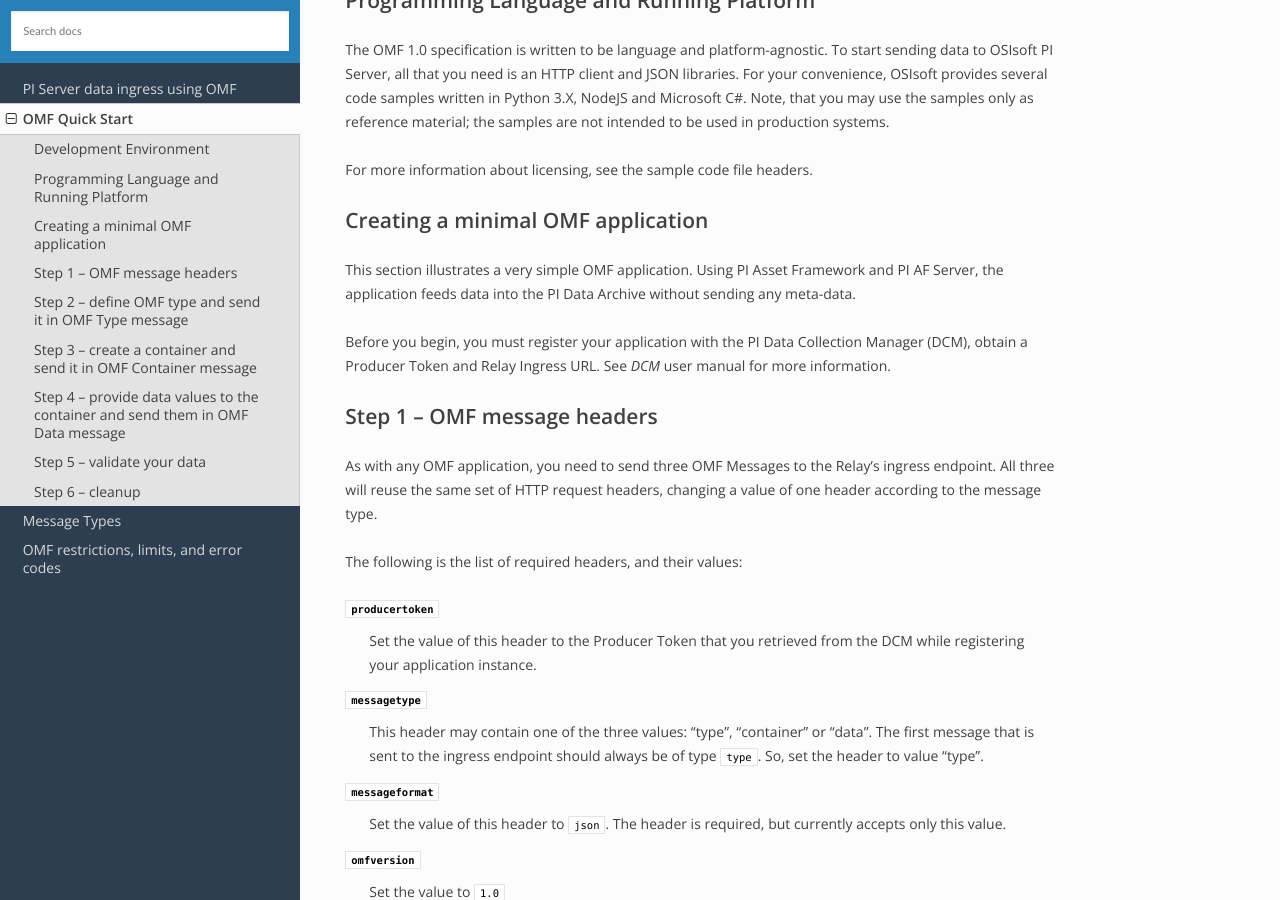
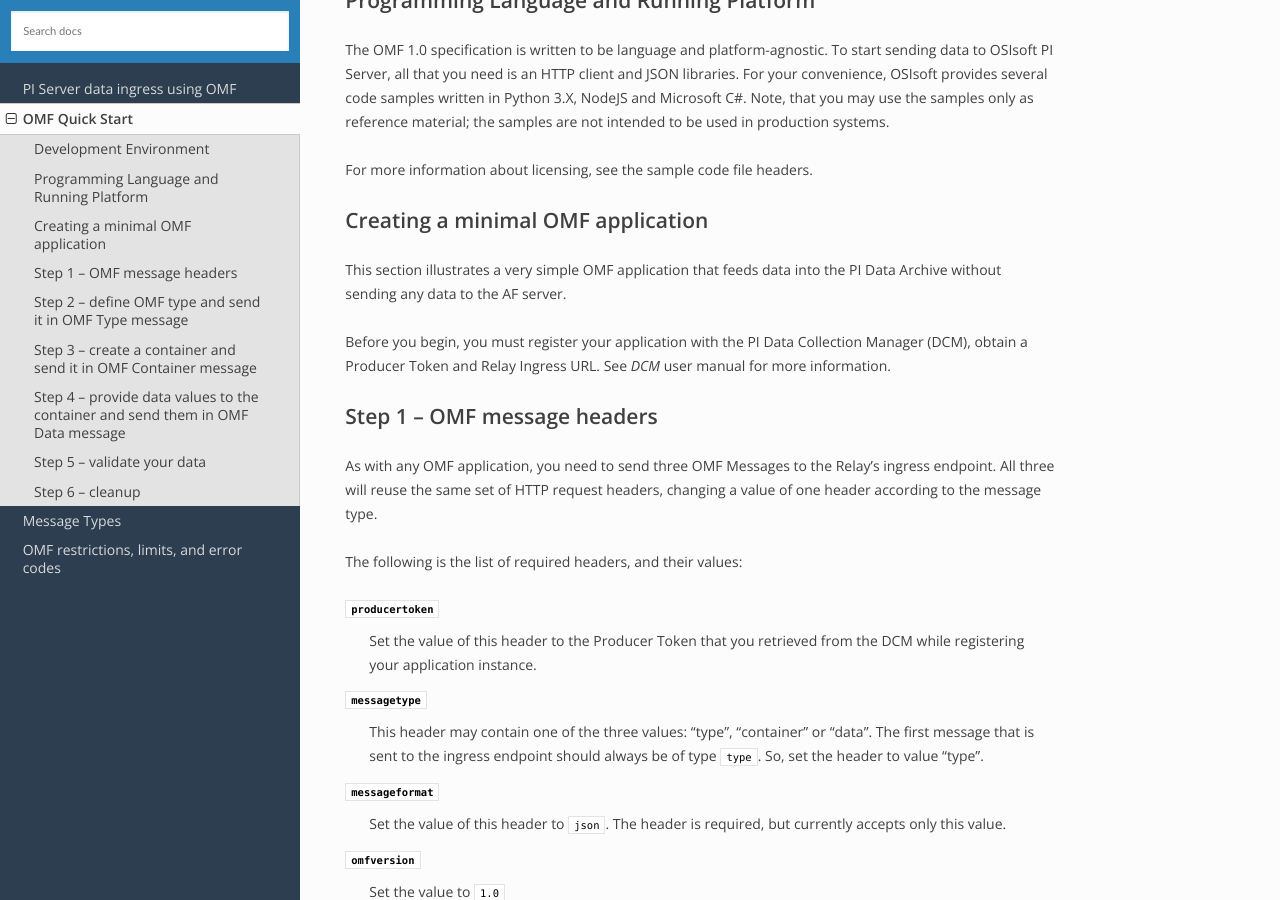
Before and after one commit to osisoft/OMF-Developer-Companion-Guide, a Sphinx documentation site: the page built from docs/OMF_Quick_Start.rst, in a window 1280 px wide and 900 px high, scrolled down 975 px. Built offline with Sphinx 7.4.7 and the Read the Docs theme 2.0.0, drawn with Linux system fonts in a browser that asks for light colours.

Commit message:
Update OMF_Quick_Start.rst

```diff
--- a/docs/OMF_Quick_Start.rst
+++ b/docs/OMF_Quick_Start.rst
@@ -51,8 +51,8 @@ For more information about licensing, see the sample code file headers.
 Creating a minimal OMF application
 ----------------------------------
 
-This section illustrates a very simple OMF application. Using PI Asset Framework and PI AF Server, the application
-feeds data into the PI Data Archive without sending any meta-data.
+This section illustrates a very simple OMF application that feeds data into the PI Data Archive without
+sending any data to the AF server.
 
 Before you begin, you must register your application with the PI Data Collection Manager (DCM),
 obtain a Producer Token and Relay Ingress URL. See *DCM* user manual for more information.
```
